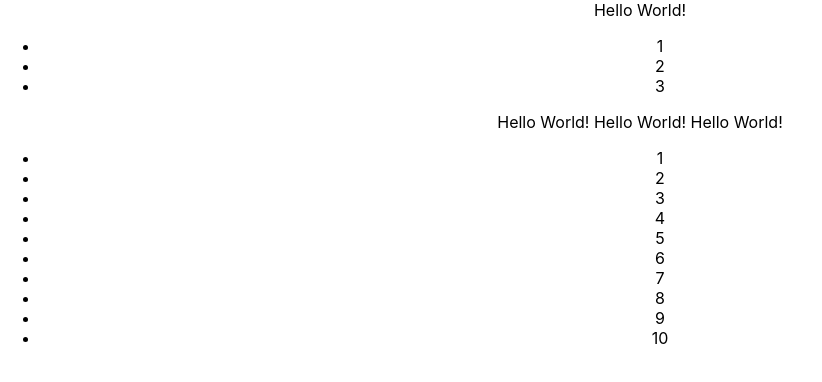
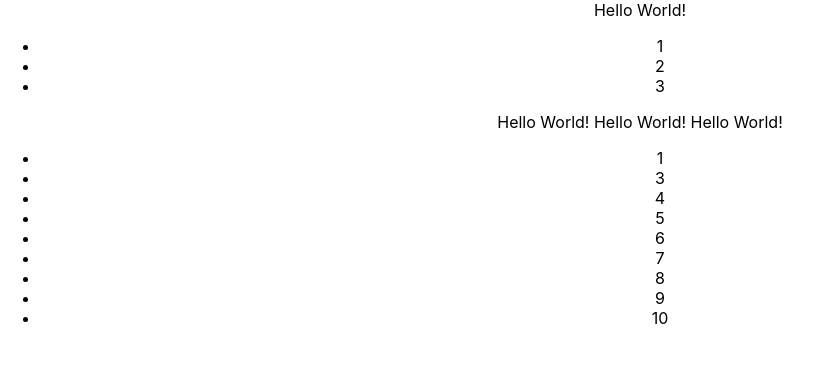
Before and after one commit to Yurik-00007/Git_test, a React (Create React App) app: page / in a window 1280 px wide. Shown: the top 382 px of the page, without its empty margins (0-822 px from the left). Built offline with nearby package versions, Linux system fonts and the light colour scheme.

Commit message:
delete li number 2

```diff
--- a/src/App.tsx
+++ b/src/App.tsx
@@ -15,7 +15,6 @@ function App() {
       Hello World!
       <ul>
         <li>1</li>
-        <li>2</li>
         <li>3</li>
         <li>4</li>
         <li>5</li>
```
